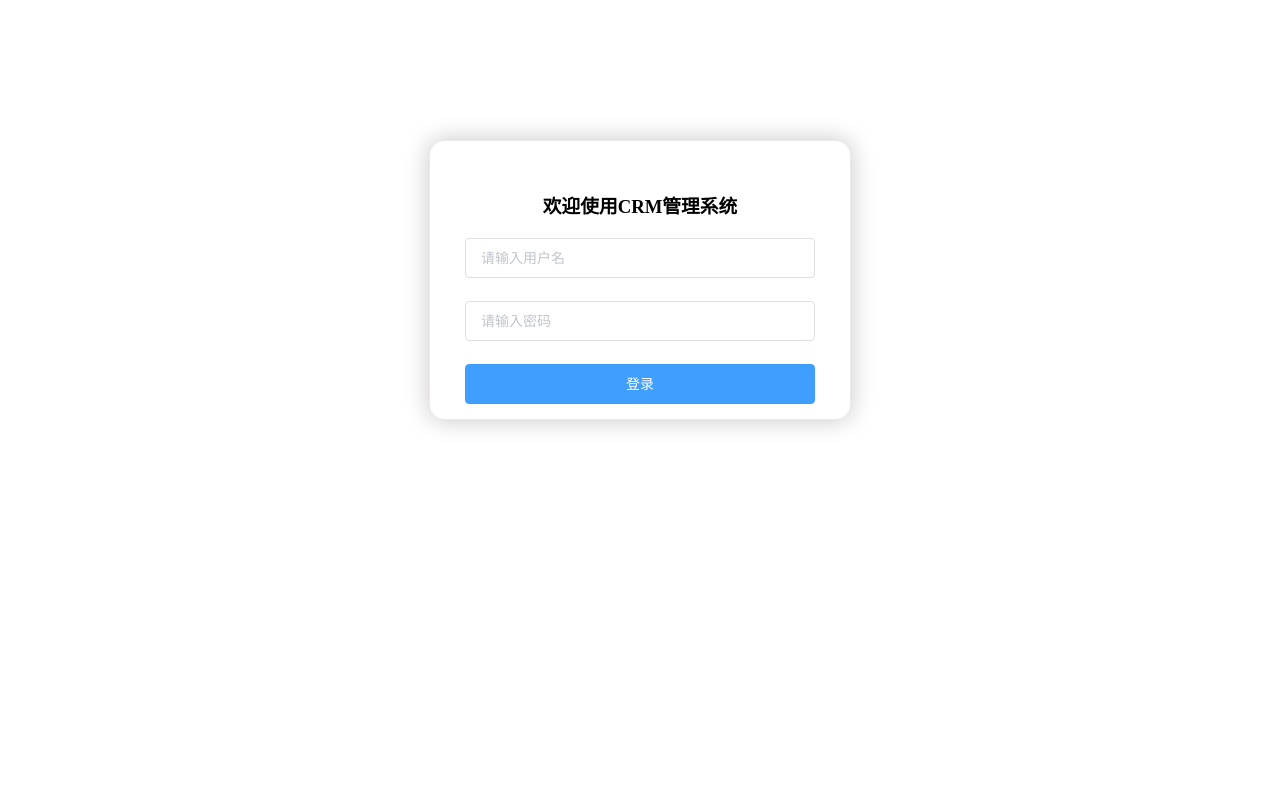
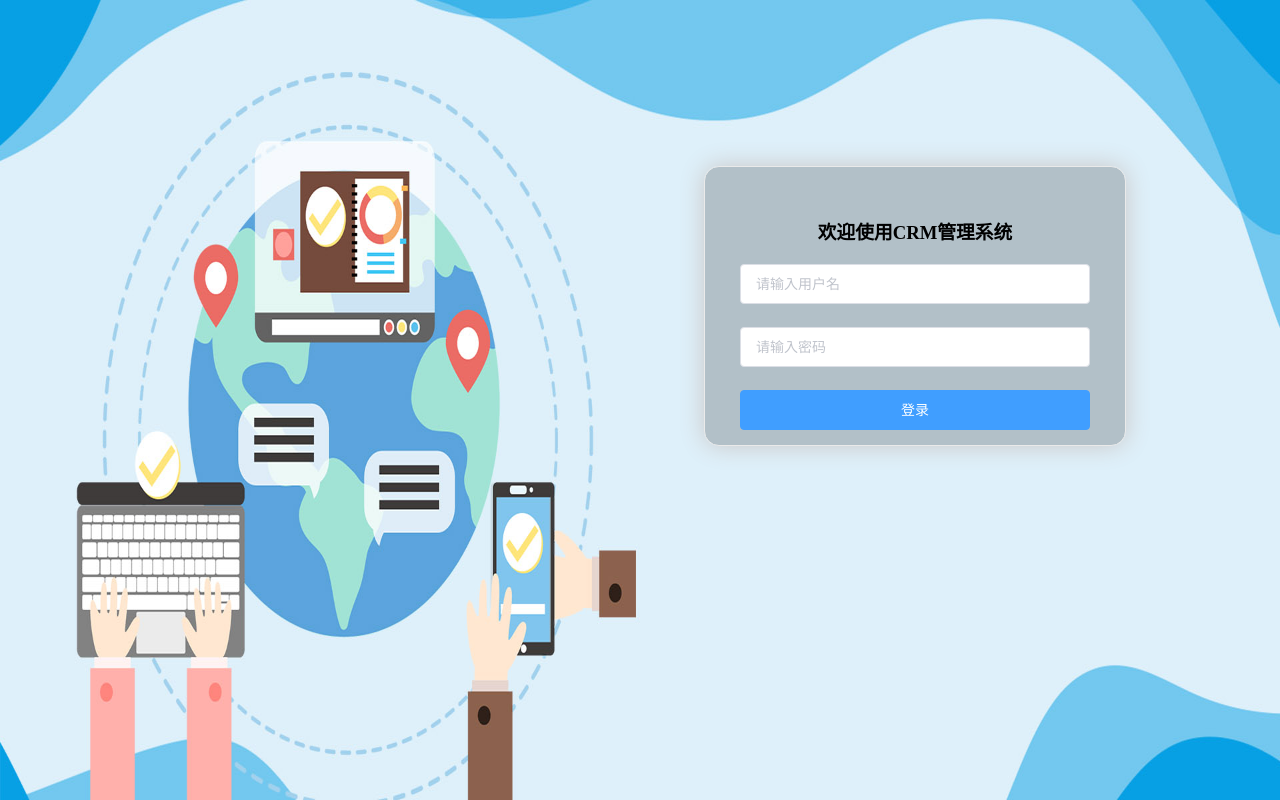
Before and after one commit to userQiao-J/crm, a Vue app in the folder web/crm-web/: page / in a window 1280 px wide. Built offline with nearby package versions, Linux system fonts and the light colour scheme.

Commit message:
前端登录页样式调整

```diff
--- a/web/crm-web/src/views/Login.vue
+++ b/web/crm-web/src/views/Login.vue
@@ -1,5 +1,6 @@
 <template>
-  <div>
+  <div style="top: 0px">
+    <div class="blackgroundImg"></div>
     <el-form
       :rules="rules"
       :model="loginForm"
@@ -92,12 +93,13 @@ export default {
 .loginContainer {
   border-radius: 15px;
   background-clip: padding-box;
-  margin: 140px auto;
+  margin: 13% 55%;
   width: 350px;
   padding: 35px 35px 15px 35px;
-  background: #ffffff;
+  background: rgba(0,0,0,0.2);
   border: 1px solid #eaeaea;
   box-shadow: 0 0 25px #cac6c6;
+  position: fixed;
 }
 .loginTile {
   margin: 15px auto 20px auto;
@@ -106,4 +108,11 @@ export default {
 .elalert {
   margin-top: 10px;
 }
+  .blackgroundImg{
+    background: url("../assets/loginbackground.jpg");
+    background-size: 100% 100%;
+    height: 100%;
+    position: fixed;
+    width: 100%
+  }
 </style>
```
Also changed, not shown: web/crm-web/src/assets/loginbackground.jpg (added).
